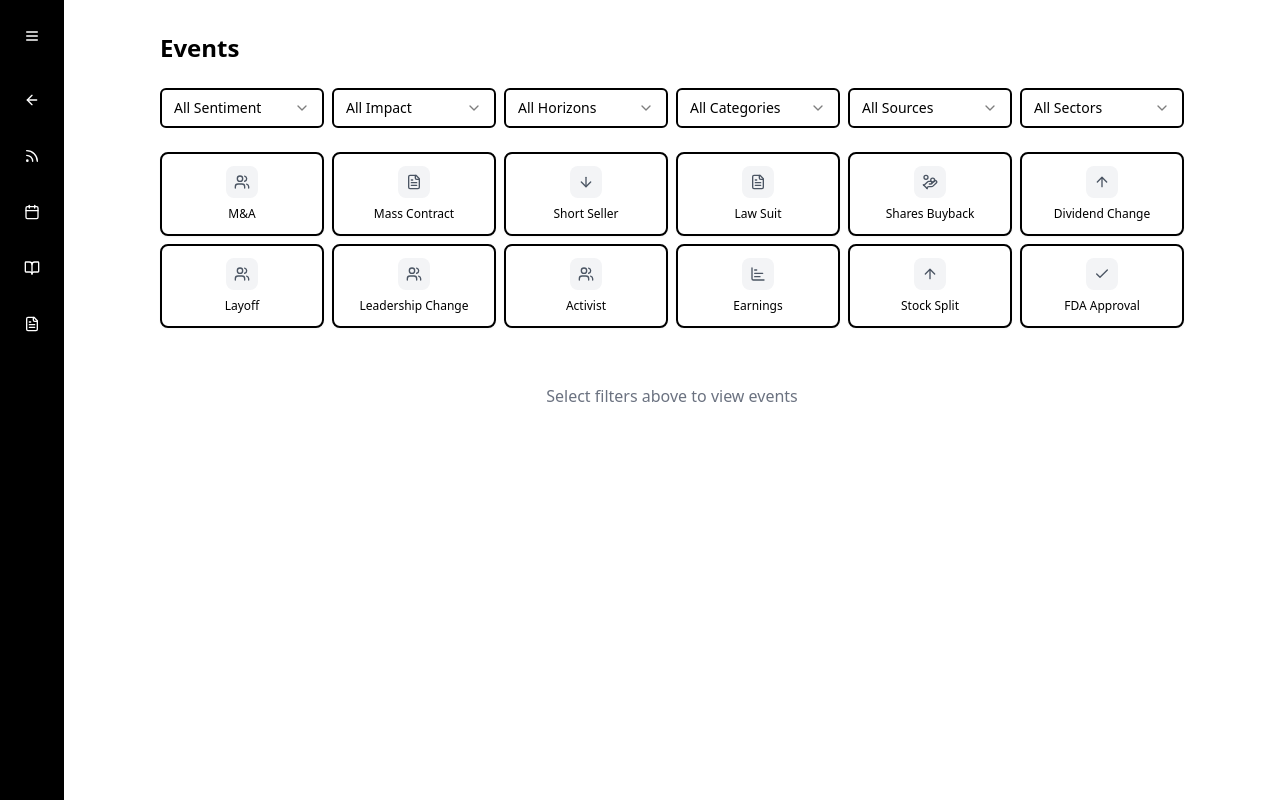
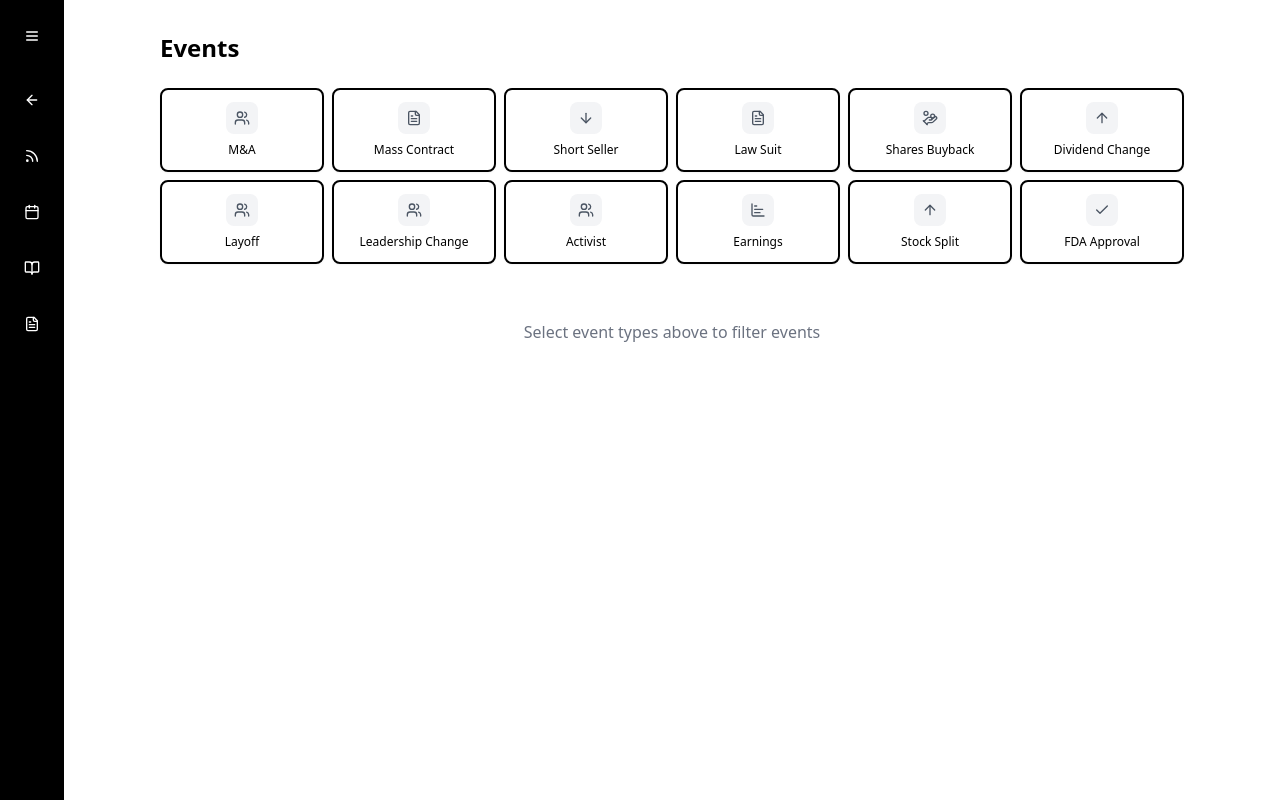
Before and after one commit to HazenWilson/feature-lab-portal, a React (Vite) app: page /demo/news in a window 1280 px wide. Both pictures are taken after a click on the button 32 px from the left and 212 px from the top of the page. Built offline with nearby package versions, Linux system fonts and the light colour scheme.

Commit message:
Reverted to edit edt-8f62df5b-5014-45dc-9734-27db7f5f022b: "Add event cards filter
Adds a filter to the top of the events page accessible via the news page navigation.  The filter will not be added to the main news feed page."

```diff
--- a/src/pages/demo/News.tsx
+++ b/src/pages/demo/News.tsx
@@ -74,13 +74,13 @@ const eventTypes = [
 const News = () => {
   const [sidebarOpen, setSidebarOpen] = useState(false);
   const [currentSection, setCurrentSection] = useState("news-feed");
-  const [selectedEventTypes, setSelectedEventTypes] = useState<string[]>([]);
   const [selectedSentiment, setSelectedSentiment] = useState<string>("all");
   const [selectedTimeframe, setSelectedTimeframe] = useState<string>("all");
   const [selectedImpact, setSelectedImpact] = useState<string>("all");
   const [selectedCategory, setSelectedCategory] = useState<string>("all");
   const [selectedSource, setSelectedSource] = useState<string>("all");
   const [selectedSector, setSelectedSector] = useState<string>("all");
+  const [selectedEventTypes, setSelectedEventTypes] = useState<string[]>([]);
 
   const toggleEventType = (eventId: string) => {
     setSelectedEventTypes(prev =>
@@ -103,6 +103,7 @@ const News = () => {
 
   return (
     <div className="min-h-screen bg-white flex">
+      {/* Sidebar */}
       <div
         className={`fixed left-0 top-0 h-full bg-black text-white transition-all duration-300 z-40 ${
           sidebarOpen ? "w-64" : "w-16"
@@ -183,6 +184,7 @@ const News = () => {
         </div>
       </div>
 
+      {/* Main Content */}
       <div className={`flex-1 transition-all duration-300 ${sidebarOpen ? "ml-64" : "ml-16"}`}>
         <div className="p-8">
           <div className="max-w-5xl mx-auto">
@@ -193,105 +195,10 @@ const News = () => {
               {currentSection === "company-narratives" && "Company Narratives"}
             </h1>
 
+            {/* Events Section */}
             {currentSection === "events" && (
               <div className="space-y-6">
-                <div className="grid grid-cols-2 md:grid-cols-3 lg:grid-cols-6 gap-2">
-                  <Select value={selectedSentiment} onValueChange={setSelectedSentiment}>
-                    <SelectTrigger>
-                      <SelectValue placeholder="Sentiment" />
-                    </SelectTrigger>
-                    <SelectContent>
-                      <SelectGroup>
-                        <SelectItem value="all">All Sentiment</SelectItem>
-                        <SelectItem value="bullish">Very Bullish</SelectItem>
-                        <SelectItem value="bearish">Very Bearish</SelectItem>
-                      </SelectGroup>
-                    </SelectContent>
-                  </Select>
-
-                  <Select value={selectedImpact} onValueChange={setSelectedImpact}>
-                    <SelectTrigger>
-                      <SelectValue placeholder="Impact" />
-                    </SelectTrigger>
-                    <SelectContent>
-                      <SelectGroup>
-                        <SelectItem value="all">All Impact</SelectItem>
-                        <SelectItem value="high">High Impact</SelectItem>
-                        <SelectItem value="medium">Medium Impact</SelectItem>
-                        <SelectItem value="low">Low Impact</SelectItem>
-                      </SelectGroup>
-                    </SelectContent>
-                  </Select>
-
-                  <Select value={selectedTimeframe} onValueChange={setSelectedTimeframe}>
-                    <SelectTrigger>
-                      <SelectValue placeholder="Horizon" />
-                    </SelectTrigger>
-                    <SelectContent>
-                      <SelectGroup>
-                        <SelectItem value="all">All Horizons</SelectItem>
-                        <SelectItem value="short">Short Term</SelectItem>
-                        <SelectItem value="medium">Medium Term</SelectItem>
-                        <SelectItem value="long">Long Term</SelectItem>
-                      </SelectGroup>
-                    </SelectContent>
-                  </Select>
-
-                  <Select value={selectedCategory} onValueChange={setSelectedCategory}>
-                    <SelectTrigger>
-                      <SelectValue placeholder="Category" />
-                    </SelectTrigger>
-                    <SelectContent>
-                      <SelectGroup>
-                        <SelectItem value="all">All Categories</SelectItem>
-                        <SelectItem value="corporate">Corporate Developments</SelectItem>
-                        <SelectItem value="research">Research Analysis</SelectItem>
-                        <SelectItem value="stock">Stock Picks</SelectItem>
-                        <SelectItem value="market">Market Recap</SelectItem>
-                        <SelectItem value="insiders">Insiders</SelectItem>
-                        <SelectItem value="legal">Legal</SelectItem>
-                        <SelectItem value="ma">M&A</SelectItem>
-                        <SelectItem value="industry">Industry News</SelectItem>
-                        <SelectItem value="activist">Activist Investor</SelectItem>
-                        <SelectItem value="earnings">Earnings</SelectItem>
-                        <SelectItem value="analyst">Analyst Rating</SelectItem>
-                        <SelectItem value="economic">Economic</SelectItem>
-                        <SelectItem value="other">Other</SelectItem>
-                      </SelectGroup>
-                    </SelectContent>
-                  </Select>
-
-                  <Select value={selectedSource} onValueChange={setSelectedSource}>
-                    <SelectTrigger>
-                      <SelectValue placeholder="Sources" />
-                    </SelectTrigger>
-                    <SelectContent>
-                      <SelectGroup>
-                        <SelectItem value="all">All Sources</SelectItem>
-                        <SelectItem value="bmra">BMRA</SelectItem>
-                        <SelectItem value="gnw">GlobeNewsWire</SelectItem>
-                      </SelectGroup>
-                    </SelectContent>
-                  </Select>
-
-                  <Select value={selectedSector} onValueChange={setSelectedSector}>
-                    <SelectTrigger>
-                      <SelectValue placeholder="Sector" />
-                    </SelectTrigger>
-                    <SelectContent>
-                      <SelectGroup>
-                        <SelectItem value="all">All Sectors</SelectItem>
-                        <SelectItem value="tech">Technology</SelectItem>
-                        <SelectItem value="finance">Finance</SelectItem>
-                        <SelectItem value="healthcare">Healthcare</SelectItem>
-                        <SelectItem value="consumer">Consumer</SelectItem>
-                        <SelectItem value="industrial">Industrial</SelectItem>
-                        <SelectItem value="energy">Energy</SelectItem>
-                      </SelectGroup>
-                    </SelectContent>
-                  </Select>
-                </div>
-
+                {/* Event Type Filters */}
                 <div className="grid grid-cols-2 sm:grid-cols-3 md:grid-cols-4 lg:grid-cols-6 gap-2">
                   {eventTypes.map((eventType) => {
                     const isSelected = selectedEventTypes.includes(eventType.id);
@@ -315,12 +222,14 @@ const News = () => {
                   })}
                 </div>
 
+                {/* Events content will go here */}
                 <div className="text-gray-500 text-center py-8">
-                  Select filters above to view events
+                  Select event types above to filter events
                 </div>
               </div>
             )}
 
+            {/* News Feed Section */}
             {currentSection === "news-feed" && (
               <div className="space-y-4">
                 {mockNews.map((item, index) => (
@@ -381,6 +290,7 @@ const News = () => {
               </div>
             )}
 
+            {/* Other sections */}
             {currentSection !== "news-feed" && currentSection !== "events" && (
               <div className="text-gray-500">
                 Select a section from the sidebar to view content
```
